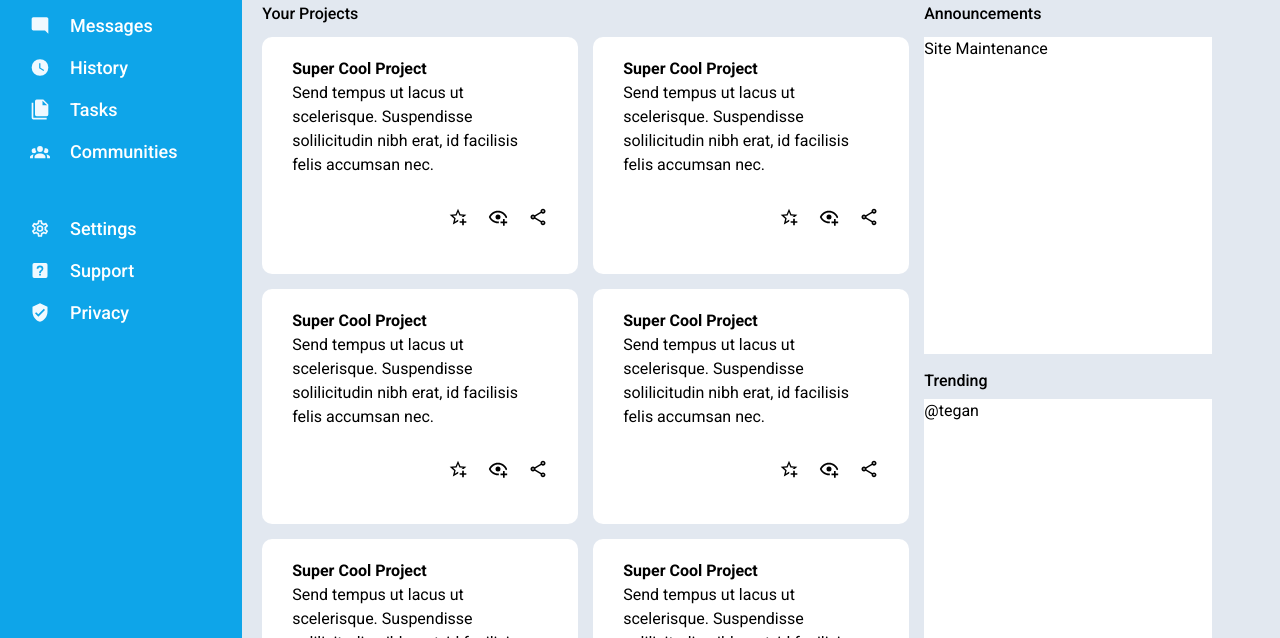
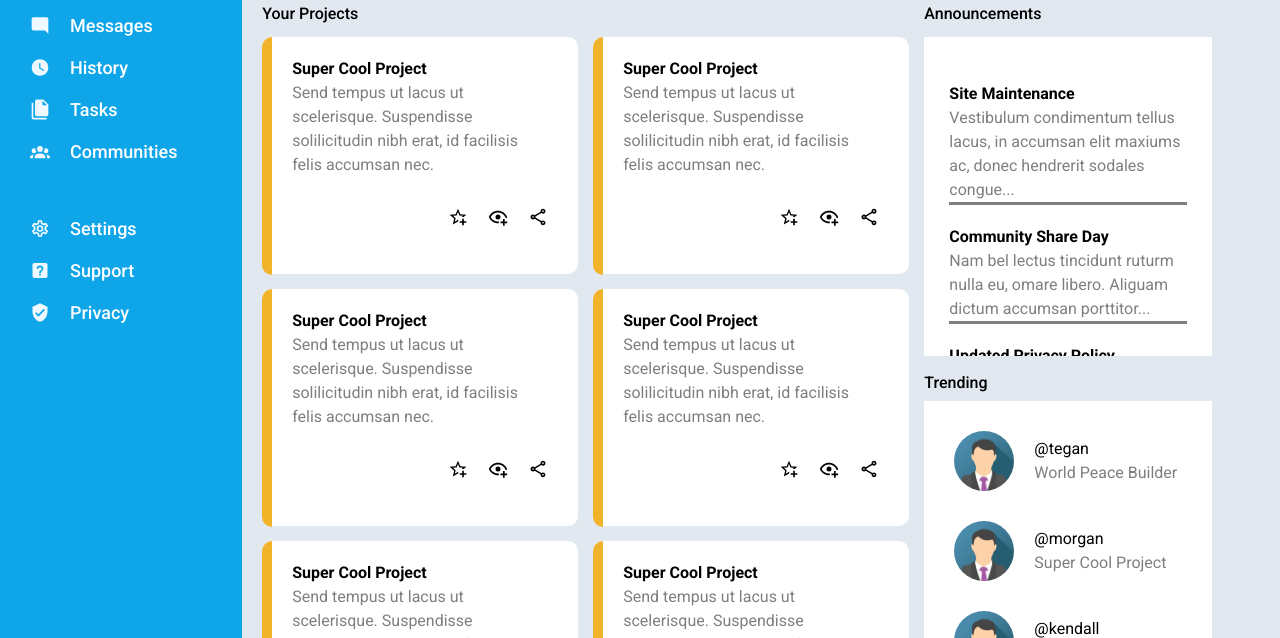
Before and after one commit to Chen-Lin-106/dashboard, a plain HTML site: page index.html in a window 1280 px wide. Shown: the part 162-800 px from the top of the page. Drawn offline with Linux system fonts and the light colour scheme.

Commit message:
update annoucements cards and trending cards

```diff
--- a/index.html
+++ b/index.html
@@ -124,7 +124,29 @@
             ><img src="images/share-variant-outline.svg" alt="" />
           </div>
         </div>
-        <div class="announcement-cards">Site Maintenance</div>
+        <div class="announcement-cards">
+          <div class="announcement-card">
+            <h1>Site Maintenance</h1>
+            <p>
+              Vestibulum condimentum tellus lacus, in accumsan elit maxiums ac,
+              donec hendrerit sodales congue...
+            </p>
+          </div>
+          <div class="announcement-card">
+            <h1>Community Share Day</h1>
+            <p>
+              Nam bel lectus tincidunt ruturm nulla eu, omare libero. Aliguam
+              dictum accumsan porttitor...
+            </p>
+          </div>
+          <div class="announcement-card">
+            <h1>Updated Privacy Policy</h1>
+            <p>
+              Phasellus efficitur nisi eget elit consectetur, eget condimentum
+              ante auctor. Cras fringilla sagittis sem in mattis...
+            </p>
+          </div>
+        </div>
         <div class="project-card" id="card3">
           <div class="card-description">
             <h1>Super Cool Project</h1>
@@ -190,7 +212,36 @@
             ><img src="images/share-variant-outline.svg" alt="" />
           </div>
         </div>
-        <div class="trending-card">@tegan</div>
+        <div class="trending-cards">
+          <div class="trending-card">
+            <img src="images/img_avatar.png" alt="" />
+            <div class="name-area">
+              <p>@tegan</p>
+              <p>World Peace Builder</p>
+            </div>
+          </div>
+          <div class="trending-card">
+            <img src="images/img_avatar.png" alt="" />
+            <div class="name-area">
+              <p>@morgan</p>
+              <p>Super Cool Project</p>
+            </div>
+          </div>
+          <div class="trending-card">
+            <img src="images/img_avatar.png" alt="" />
+            <div class="name-area">
+              <p>@kendall</p>
+              <p>Life Changing App</p>
+            </div>
+          </div>
+          <div class="trending-card">
+            <img src="images/img_avatar.png" alt="" />
+            <div class="name-area">
+              <p>@alex</p>
+              <p>No Traffic Maker</p>
+            </div>
+          </div>
+        </div>
       </div>
     </div>
   </body>
--- a/style.css
+++ b/style.css
@@ -39,6 +39,10 @@ body {
 /* A elements that don't have a class get default styles */
 a {
   text-decoration: none;
+}
+
+p {
+  opacity: 0.5;
 }
 
 img,
@@ -136,6 +140,7 @@ svg {
 
 .header #top-section p {
   font-weight: 500;
+  opacity: 1;
 }
 
 .header #avatar-image {
@@ -155,6 +160,10 @@ svg {
   width: 60px;
   height: 60px;
   border-radius: 50%;
+}
+
+.header #text-display p {
+  opacity: 1;
 }
 
 .header #botton-section p:last-child {
@@ -177,10 +186,9 @@ svg {
   grid-row: 2/5;
   display: grid;
   grid-template-columns: 0.33fr 0.33fr 0.3fr;
-  grid-template-rows: 20px 237px 65px 15px 125px 237px;
+  grid-template-rows: 20px 237px 67px 15px 125px 237px;
   grid-gap: 15px;
   padding: 20px 30px 20px 20px;
-  position: relative;
   overflow-y: auto;
   overflow-x: hidden;
 }
@@ -239,15 +247,23 @@ svg {
   border-radius: 10px;
 }
 
-.project-card::after {
+.card-description {
+  position: relative;
+  padding: 20px 30px 20px 30px;
+}
+
+.card-description::after {
+  content: "";
+  width: 10px;
+  height: 238px;
   position: absolute;
   background-color: #f0b329;
-  left: -120px;
-  top: -20px;
-}
-
-.card-description {
-  padding: 20px 30px 20px 30px;
+  left: 0;
+  top: 0;
+  bottom: 0;
+  right: 0;
+  border-top-left-radius: 20px;
+  border-bottom-left-radius: 20px;
 }
 
 .card-description h1 {
@@ -263,7 +279,6 @@ svg {
 
 .add-share-btn a {
   margin-left: 20px;
-  display: block;
 }
 
 .add-share-btn img {
@@ -274,10 +289,45 @@ svg {
   background-color: #ffff;
   grid-column: 3/4;
   grid-row: 2/4;
+  padding: 25px;
+  overflow-y: auto;
+  overflow-x: hidden;
+}
+
+.announcement-card {
+  margin-top: 20px;
+  border-bottom: solid grey;
+}
+
+.announcement-card h1 {
+  font-weight: 700;
+}
+
+.trending-cards {
+  background-color: #ffff;
+  grid-column: 3/4;
+  grid-row: 5/7;
+  padding: 30px;
+  overflow-y: auto;
+  overflow-x: hidden;
 }
 
 .trending-card {
-  background-color: #ffff;
-  grid-column: 3/4;
-  grid-row: 5/7;
+  display: flex;
+  margin-bottom: 30px;
+  align-items: center;
 }
+
+.trending-card img {
+  width: 60px;
+  height: 60px;
+  border-radius: 50%;
+}
+
+.trending-card .name-area {
+  margin-left: 20px;
+}
+
+.name-area p:first-child {
+  opacity: 1;
+}
```
